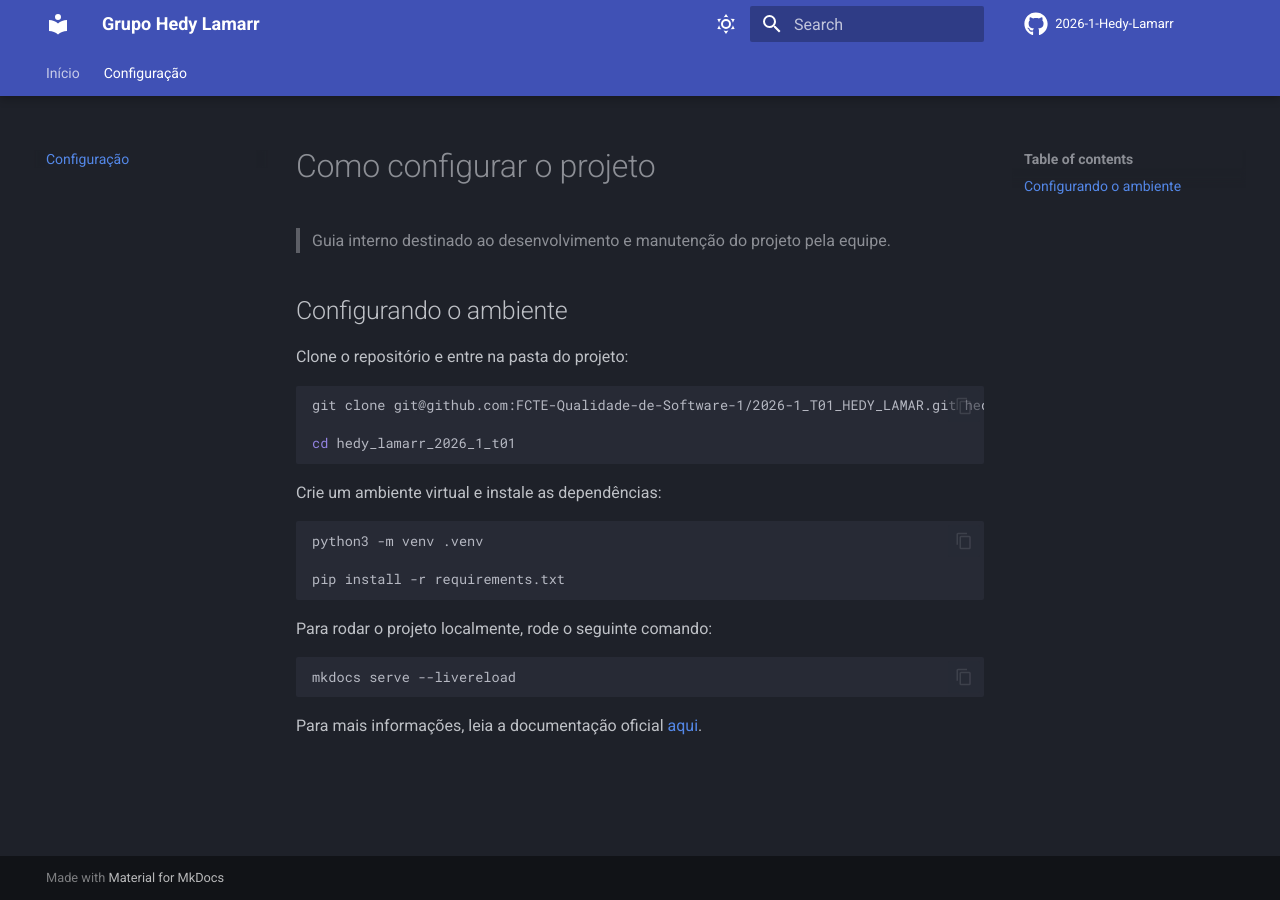
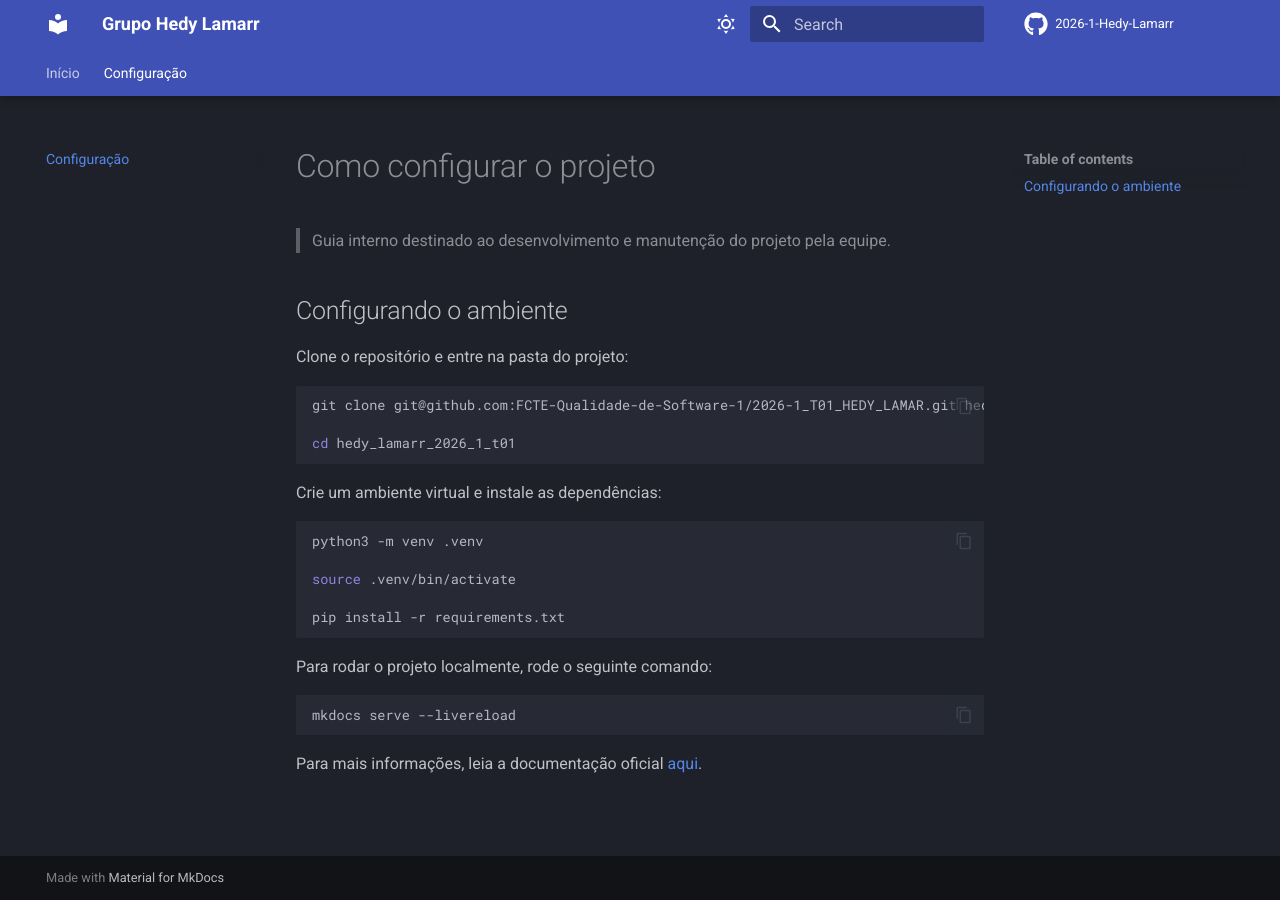
Before and after one commit to FCTE-Qualidade-de-Software-1/2026-1_T01_HEDY_LAMAR, an MkDocs documentation site: the page built from docs/configs.md, in a window 1280 px wide. Built offline with MkDocs 1.6.1 and Material for MkDocs 9.7.7, drawn with Linux system fonts in a browser that asks for light colours; comment, search, counter and statistics services are not loaded.

Commit message:
fix: correct virtual environment activation step in project setup guide

````diff
--- a/docs/configs.md
+++ b/docs/configs.md
@@ -17,6 +17,8 @@ Crie um ambiente virtual e instale as dependências:
 ```bash
 python3 -m venv .venv
 
+source .venv/bin/activate
+
 pip install -r requirements.txt
 ```
 
````
